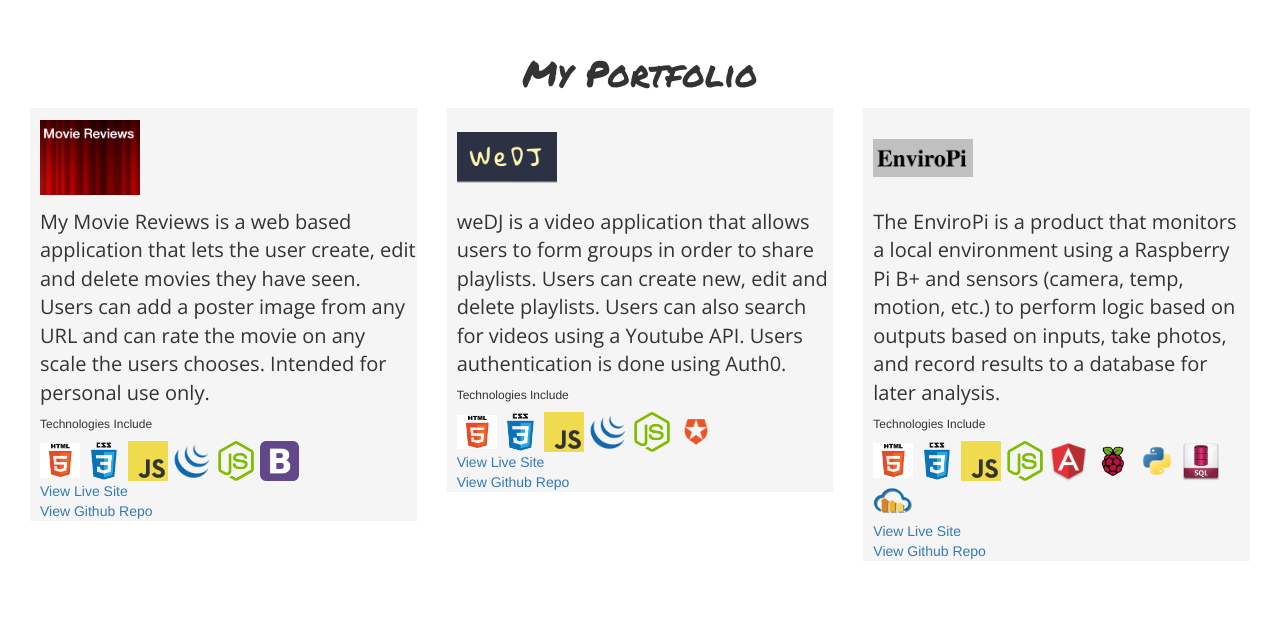
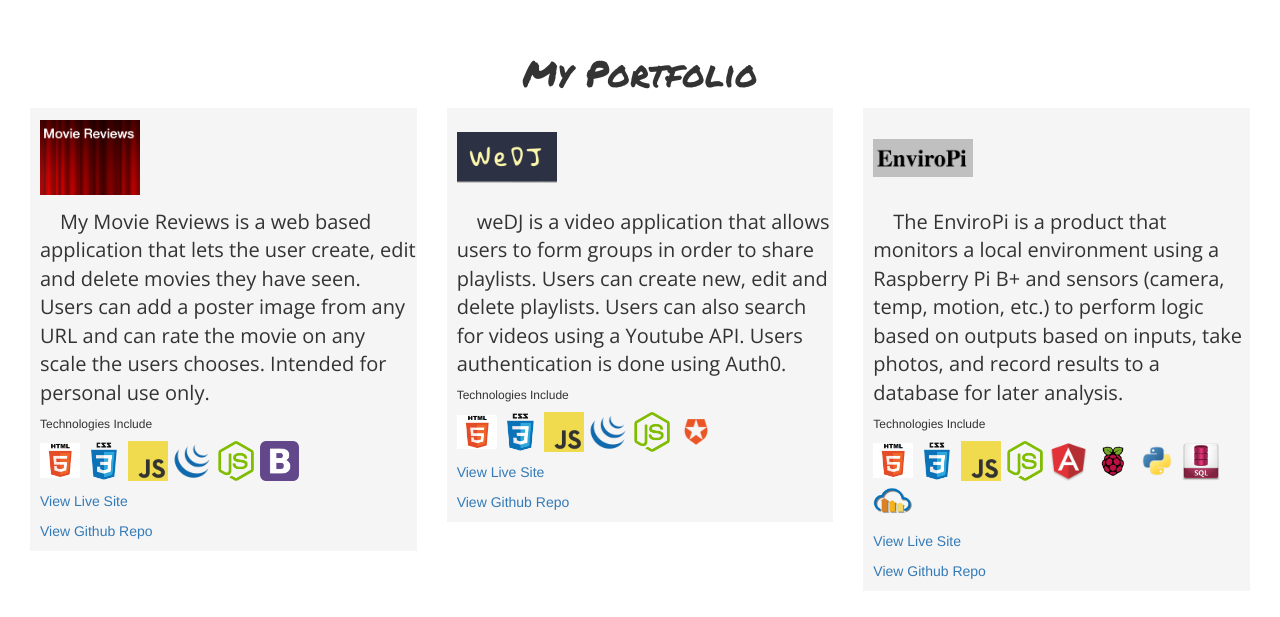
Before and after one commit to shep222/personal-site, a plain HTML site: page public/index.html in a window 1280 px wide. Shown: the part 974-1591 px from the top of the page. Drawn offline with nearby package versions, Linux system fonts and the light colour scheme.

Commit message:
styling portfolio

```diff
--- a/public/index.html
+++ b/public/index.html
@@ -67,10 +67,12 @@
                         <img class="techUsed" src="./images/nodejsLogo.png" alt="">
                         <img class="techUsed" src="./images/boot_logo.png" alt="">
                     </div>
-                    <div class="">
+                    <div class="deployedLink">
                         <a href="https://fierce-ocean-36467.herokuapp.com/">View Live Site</a>
                     </div>
-                    <a href="https://github.com/shep222/movie-crud">View Github Repo</a>
+                    <div class="gitHubLink">
+                        <a href="https://github.com/shep222/movie-crud">View Github Repo</a>
+                    </div>
                 </article>
             </div>
             <div class="col-md-4 col-sm-6">
@@ -86,13 +88,11 @@
                         <img class="techUsed" src="./images/jqueryLogo.png" alt="">
                         <img class="techUsed" src="./images/nodejsLogo.png" alt="">
                         <img class="techUsed" src="./images/auth0Logo.png" alt="">
-
-
                     </div>
-                    <div class="">
+                    <div class="deployedLink">
                         <a href="https://wedj-youtube.firebaseapp.com/">View Live Site</a>
                     </div>
-                    <div class="">
+                    <div class="gitHubLink">
                         <a href="https://github.com/ProtocolZero">View Github Repo</a>
                     </div>
                 </article>
@@ -115,13 +115,11 @@
                         <img class="techUsed" src="./images/pythonLogo.png" alt="">
                         <img class="techUsed" src="./images/sqlLogo.png" alt="">
                         <img class="techUsed" src="./images/cloudinaryLogo.png" alt="">
-
-
                     </div>
-                    <div class="">
+                    <div class="deployedLink">
                         <a href="https://enviropi.us/">View Live Site</a>
                     </div>
-                    <div class="">
+                    <div class="gitHubLink">
                         <a href="https://github.com/TresStooges">View Github Repo</a>
                     </div>
                 </article>
@@ -145,8 +143,8 @@
                 <p>I enjoy spending time with my two rescue dogs, Bacchus and Rowdy. I am also an avid tennis player and golfer and enjoy hitting the slopes during the winter months. I'm a dedicated Cubs fan but really enjoy baseball as a whole. I grew up
                     spending most of my time hunting and fishing and have taken up flyfishing since I moved to Colorado. </p>
             </article>
-        </section> -->
-    </section>
+        </section>
+    </section> -->
     <script type="text/javascript" src="app.js"></script>
 </body>
 
--- a/public/main.css
+++ b/public/main.css
@@ -88,6 +88,7 @@ body {
     clear: both;
     font-family: 'Open Sans', sans-serif;
     font-size: 20px;
+    text-indent: 20px;
 }
 
 .areas {
@@ -164,3 +165,12 @@ body {
 .projects {
     margin-bottom: 10px;
 }
+
+.deployedLink {
+    margin-top: 10px;
+    margin-bottom: 10px;
+}
+
+.gitHubLink {
+    padding-bottom: 10px;
+}
```
